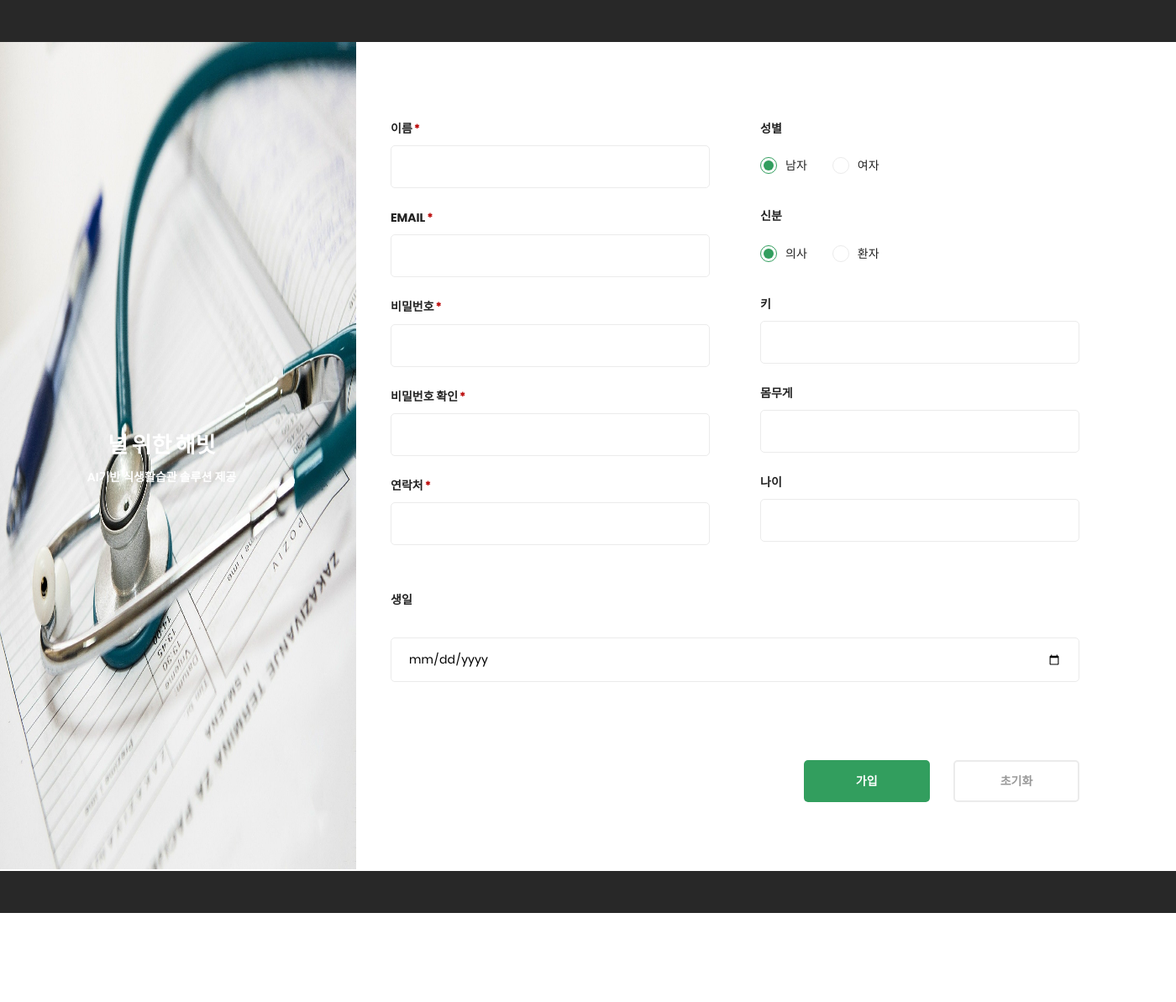
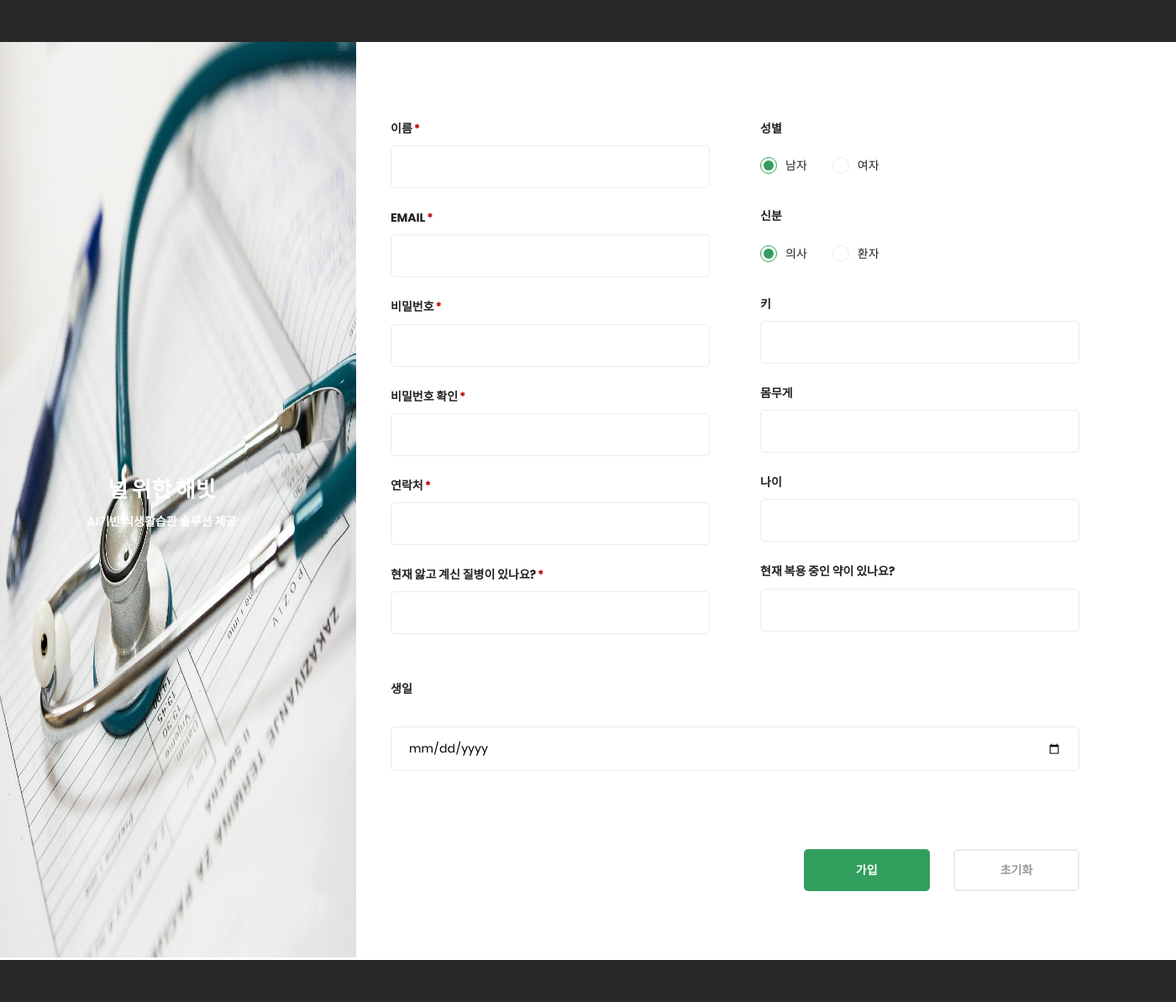
Before and after one commit to gothae/habit, a Flask app: page /register in a window 1400 px wide. Shown: the whole page at 84% size. Before the commit the page ends 1087 px from the top, so only its background shows below. Run offline with Flask 2, Linux system fonts and the light colour scheme; some libraries are stand-ins or nearby versions.

Commit message:
fix register.html 버그수정

```diff
--- a/backend/templates/register.html
+++ b/backend/templates/register.html
@@ -52,6 +52,10 @@
                                     <label for="userPhoneNum" class="required">연락처</label>
                                     <input type="text" name="userPhoneNum" id="userPhoneNum" />
                                 </div>
+                                <div class="form-input">
+                                    <label for="userIllness" class="required">현재 앓고 계신 질병이 있나요?</label>
+                                    <input type="text" name="userIllness" id="userIllness" />
+                                </div>
                             </div>
                             <div class="form-group">
                                 <div class="form-radio">
@@ -100,11 +104,15 @@
                                     <label for="userAge">나이</label>
                                     <input type="number" name="userAge" id="userAge" />
                                 </div>
+                                <div class="form-input">
+                                    <label for="userMedicine">현재 복용 중인 약이 있나요?</label>
+                                    <input type="number" name="userMedicine" id="userMedicine" />
+                                </div>
                             </div>
                         </div>
                         <div class="donate-us">
                             <label>생일</label>
-                            <input type="date">
+                            <input type="date" name="userBirthDate">
                         </div>
                         <div class="form-submit">
                             <input type="submit" value="가입" class="submit" id="submit" name="submit" />
```
